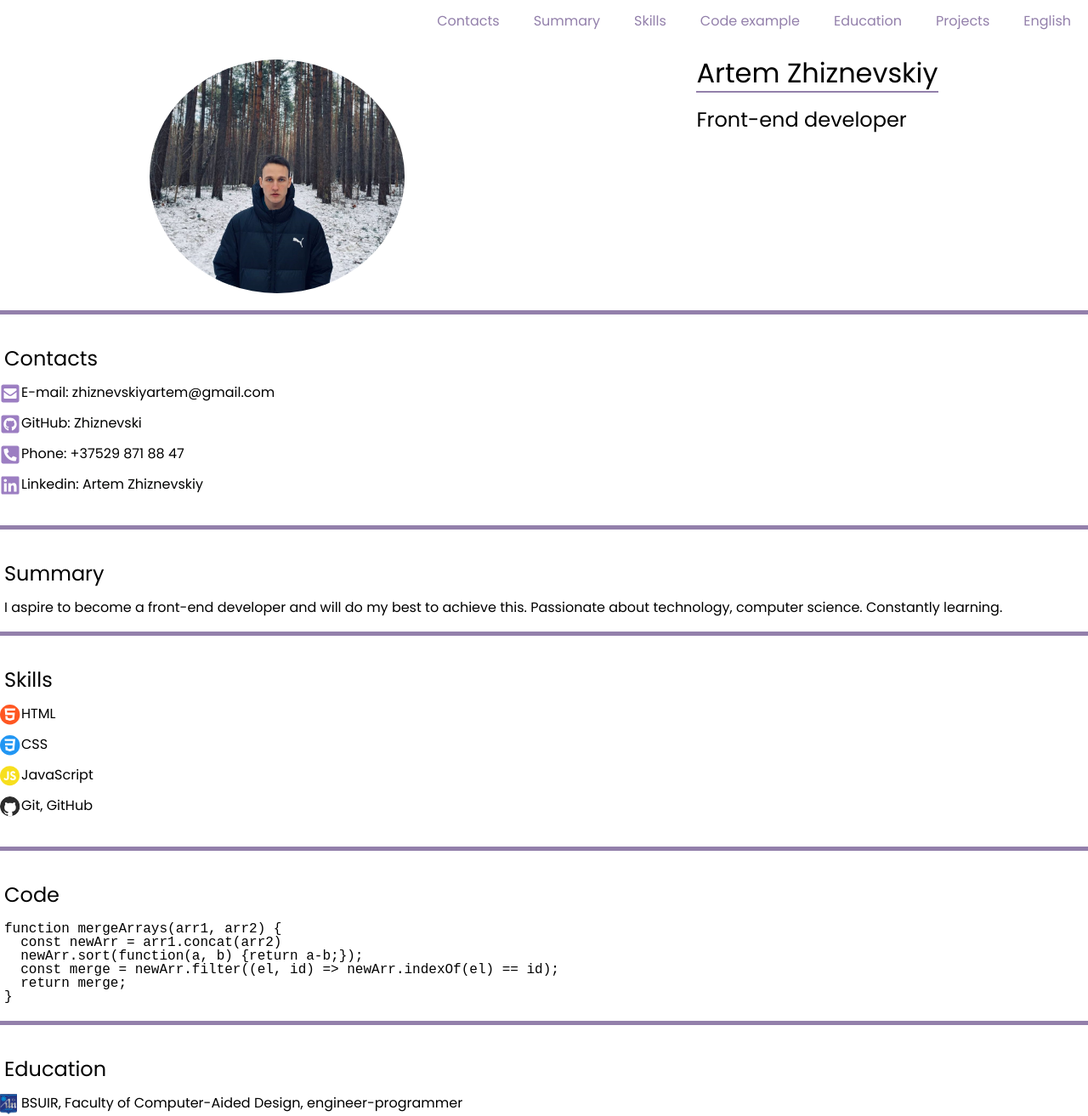
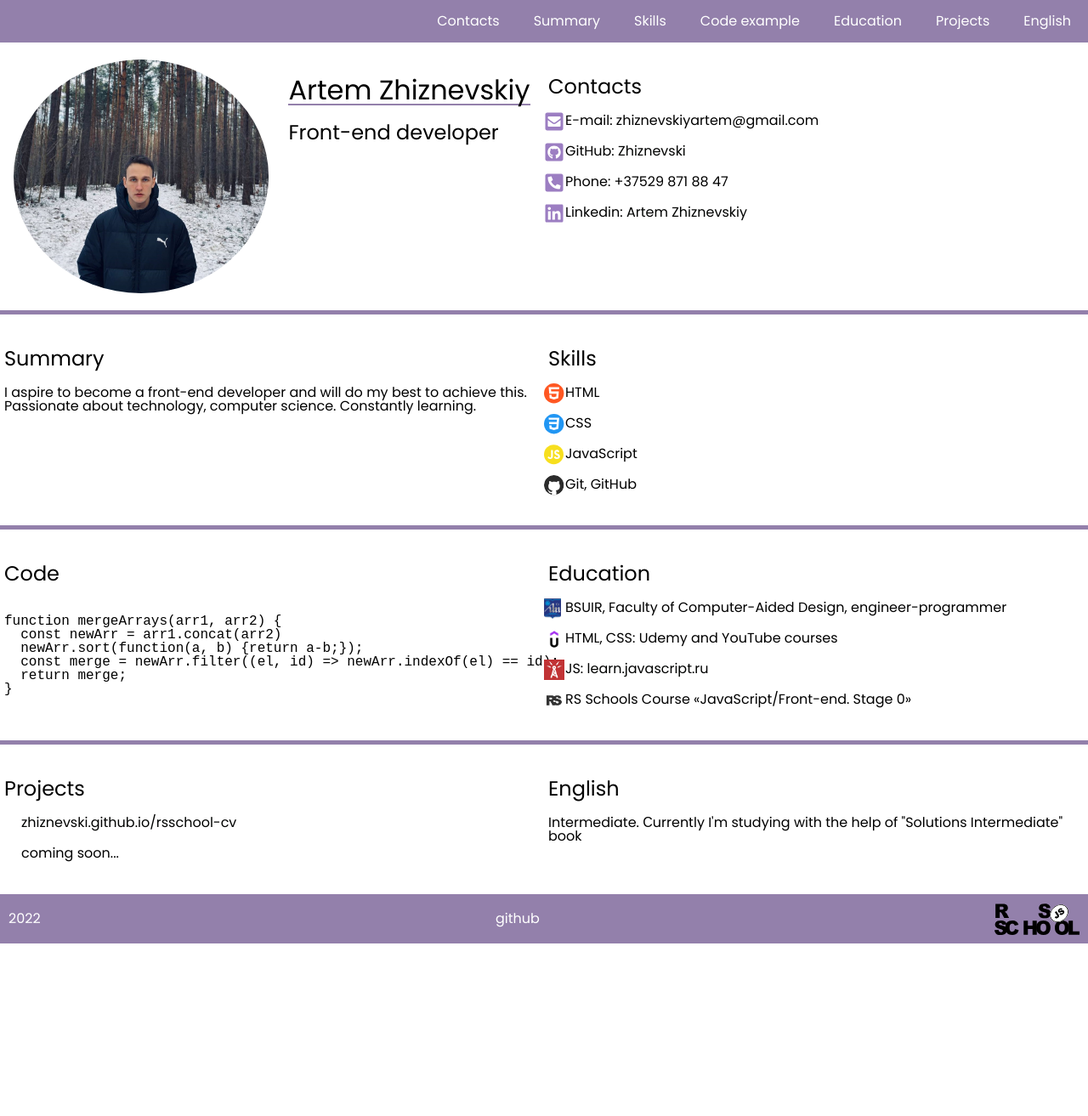
Before and after one commit to Zhiznevski/rsschool-cv, a plain HTML site: page index.html in a window 1280 px wide. Shown: the top 1313 px of the page at 85% size. After the commit the page ends 1110 px from the top, so only its background shows below. Drawn offline with Linux system fonts and the light colour scheme.

Commit message:
feat: add footer

```diff
--- a/index.css
+++ b/index.css
@@ -24,7 +24,9 @@ a {
   text-decoration: none;
   color: #010201;
 }
-
+a:hover {
+  color: rgb(94, 215, 29);
+}
 ul,
 ol,
 li {
@@ -47,8 +49,8 @@ h6 {
   margin: 0 auto;
 }
 /*---HEADER---------------------------------------------------------------*/
-.nav {
-
+.header {
+  background: #9380AB;
 }
 .nav-list {
   display: flex;
@@ -56,71 +58,100 @@ h6 {
   align-items: center;
 }
 .nav-link {
+
   padding: 0 20px;
   line-height: 50px;
   transition: .3s;
-  color: #9380AB;
+  color: #fff;
   text-decoration: none;
-
 }
 .nav-link:hover {
-  color: #4d2323;
+  color: rgb(94, 215, 29);
 }
 .image {
+  width: 300px;
+  border-radius: 50%;
+}
+
+/*---MAIN-SECTION---------------------------------------------------------------*/
+
+.main-container {
+  display: flex;
+  flex-wrap: wrap;
+}
+
+.main-section {
+  width: 50%;
+  padding: 20px 5px;
+  display: flex;
+  justify-content: space-around;
+  border-bottom: 5px solid #9380AB ;
+}
+
+.main-section__image {
   width: 300px;
   border-radius: 50%;
 
 }
 
-/*---MAIN-SECTION---------------------------------------------------------------*/
-.main-section {
-  display: flex;
-  justify-content: space-around;
-  border-bottom: 5px solid #9380AB ;
-}
-.main-section__image {
-  width: 300px;
-  border-radius: 50%;
-
-}
-.main-section__name
 .main-section__main-title {
   display: block;
   font-size: 32px;
   border-bottom: 2px #9380AB solid;
-  padding-bottom: 5px;
-  margin-bottom: 20px;
+
+  margin: 20px 0px;
 }
+
 .main-section__title {
   font-size: 24px;
 }
+
 /*---SECTIONS---------------------------------------------------------------*/
+
 section {
+  width: 50%;
   padding: 20px 5px;
   border-bottom: 5px solid #9380AB ;
 }
+
+@media (max-width: 768px) {
+  .section {
+    width: 100%;
+  }
+}
+
+section:nth-child(7) {
+  border-bottom: none;
+}
+
+section:last-child {
+  border-bottom: none;
+}
+
 .section-title {
   font-size: 24px;
   margin: 20px 0px;
 
 }
-.section-list {
 
-}
 .section-item {
   margin: 20px;
   position: relative;
   /*---Contacts---------------------------------------------------------------*/
 }
+
 .contacts-item:nth-child(1):before {
   background-image: url(/images/contacts/envelope-square.svg)
 }
+
 .contacts-item:nth-child(2):before {
   background-image: url(/images/contacts/github-square.svg);
 }
+
 .contacts-item:nth-child(3):before {
   background-image: url(/images/contacts/phone-square-alt.svg)
 }
+
 .contacts-item:nth-child(4):before {
   background-image: url(/images/contacts/linkedin.svg)
 }
@@ -135,19 +166,25 @@ section {
   background-size: contain;
   background-repeat: no-repeat;
 }
+
 /*---Skills---------------------------------------------------------------*/
+
 .skills-item:nth-child(1):before {
   background-image: url(/images/skills/html.svg)
 }
+
 .skills-item:nth-child(2):before {
   background-image: url(/images/skills/css.svg)
 }
+
 .skills-item:nth-child(3):before {
   background-image: url(/images/skills/js.svg)
 }
+
 .skills-item:nth-child(4):before {
   background-image: url(/images/skills/github.svg)
 }
+
 .skills-item:before {
   content: "";
   position: absolute;
@@ -159,19 +196,25 @@ section {
   background-repeat: no-repeat;
 
 }
+
 /*---Education---------------------------------------------------------------*/
+
 .education-item:nth-child(1):before{
   background-image: url(/images/education/bsuir.jpg)
 }
+
 .education-item:nth-child(2):before{
   background-image: url(/images/education/udemy.png)
 }
+
 .education-item:nth-child(3):before{
   background-image: url(/images/education/learnjs.png)
 }
+
 .education-item:nth-child(4):before{
   background-image: url(/images/education/rs-logo.jpg)
 }
+
 .education-item:before {
   content: "";
   position: absolute;
@@ -182,4 +225,25 @@ section {
   background-size: contain;
   background-repeat: no-repeat;
 }
+
 /*---Footer---------------------------------------------------------------*/
+
+.footer {
+  background: #9380AB;
+}
+
+.footer-container {
+  display: flex;
+  justify-content: space-between;
+  align-items: center;
+  background: #9380AB;
+  padding: 10px;
+}
+
+.footer__data-year {
+  color:#fff;
+}
+
+.footer__github-link {
+  color:#fff
+}
--- a/index.html
+++ b/index.html
@@ -31,7 +31,7 @@
      </div>
     </header>
     <main class="main">
-      <div class="container">
+      <div class="container main-container">
        <section class="main-section">
         <img class="main-section__image" src="/photo.jpg" alt="photo">
         <div class="main-section__name">
@@ -45,11 +45,13 @@
           <li class="section-item contacts-item">E-mail: zhiznevskiyartem@gmail.com</li>
           <li class="section-item contacts-item">GitHub: <a class="section-link" href="https://github.com/Zhiznevski">Zhiznevski</a></li>
           <li class="section-item contacts-item">Phone: +37529 871 88 47</li>
-          <li class="section-item contacts-item">Linkedin: <a class="section-link" href="https://linkedin.com/in/artem-zhiznevskiy-32a10b250">Artem Zhiznevskiy</a>
-       </section>
+          <li class="section-item contacts-item">Linkedin: <a class="section-link" href="https://linkedin.com/in/artem-zhiznevskiy-32a10b250">Artem Zhiznevskiy</a></li>
+       </ul>
+        </section>
        <section class="section" id="summary">
         <h2 class="section-title">Summary</h2>
-        <p class="section-information">I aspire to become a front-end developer and will do my best to achieve this. Passionate about technology, computer science. Constantly learning.</p>
+        <p class="section-information">I aspire to become a front-end developer and will do my best to achieve this.
+           Passionate about technology, computer science. Constantly learning.</p>
        </section>
        <section class="section" id="skills">
         <h2 class="section-title">Skills</h2>
@@ -62,15 +64,16 @@
        </section>
        <section class="section" id="code">
         <h2 class="section-title">Code</h2>
+        <pre class="section-pre-code">
         <code class="section-code">
-          <pre class="">
 function mergeArrays(arr1, arr2) {
   const newArr = arr1.concat(arr2)
   newArr.sort(function(a, b) {return a-b;});
   const merge = newArr.filter((el, id) => newArr.indexOf(el) == id);
   return merge;
-}</pre>
-        </code>
+}
+</code>
+</pre>
        </section>
        <section class="section" id="education">
         <h2 class="section-title">Education</h2>
@@ -80,7 +83,15 @@ function mergeArrays(arr1, arr2) {
           <li class="section-item education-item">JS: <a href="https://learn.javascript.ru/">learn.javascript.ru</a></li>
           <li class="section-item education-item">RS Schools Course «JavaScript/Front-end. Stage 0»</li>
         </ul>
-       </section>
+      </section>
+      <section class="section" id="projects">
+       <h2 class="section-title">Projects</h2>
+       <ul class="section-list">
+         <li class="section-item"><a class="section-link" href="https://zhiznevski.github.io/rsschool-cv/">zhiznevski.github.io/rsschool-cv</a></li>
+         <li class="section-item ">coming soon...</li>
+
+       </ul>
+      </section>
        <section class="section" id="english">
         <h2 class="section-title">English</h2>
         <p class="section-information">Intermediate. Сurrently I'm studying with the help of "Solutions Intermediate" book</p>
@@ -89,7 +100,13 @@ function mergeArrays(arr1, arr2) {
       </div>
     </main>
    <footer class="footer">
-    <div class="container">
+    <div class="container footer-container">
+      <div class="footer__data-year">2022</div>
+            <div class="footer__data-github"><a class="footer__github-link" href="https://github.com/Zhiznevski">github</a></div>
+
+            <div class="footer__banner"><a class="footer__banner-link" href="https://rs.school/"><img src="images/footer/rs_school_js.svg" width="100" alt="rss-logo"></a></div>
+
+    </div>
   </footer>
   </body>
 </html>
```
Also changed, not shown: images/footer/rs_school_js.svg (added).
